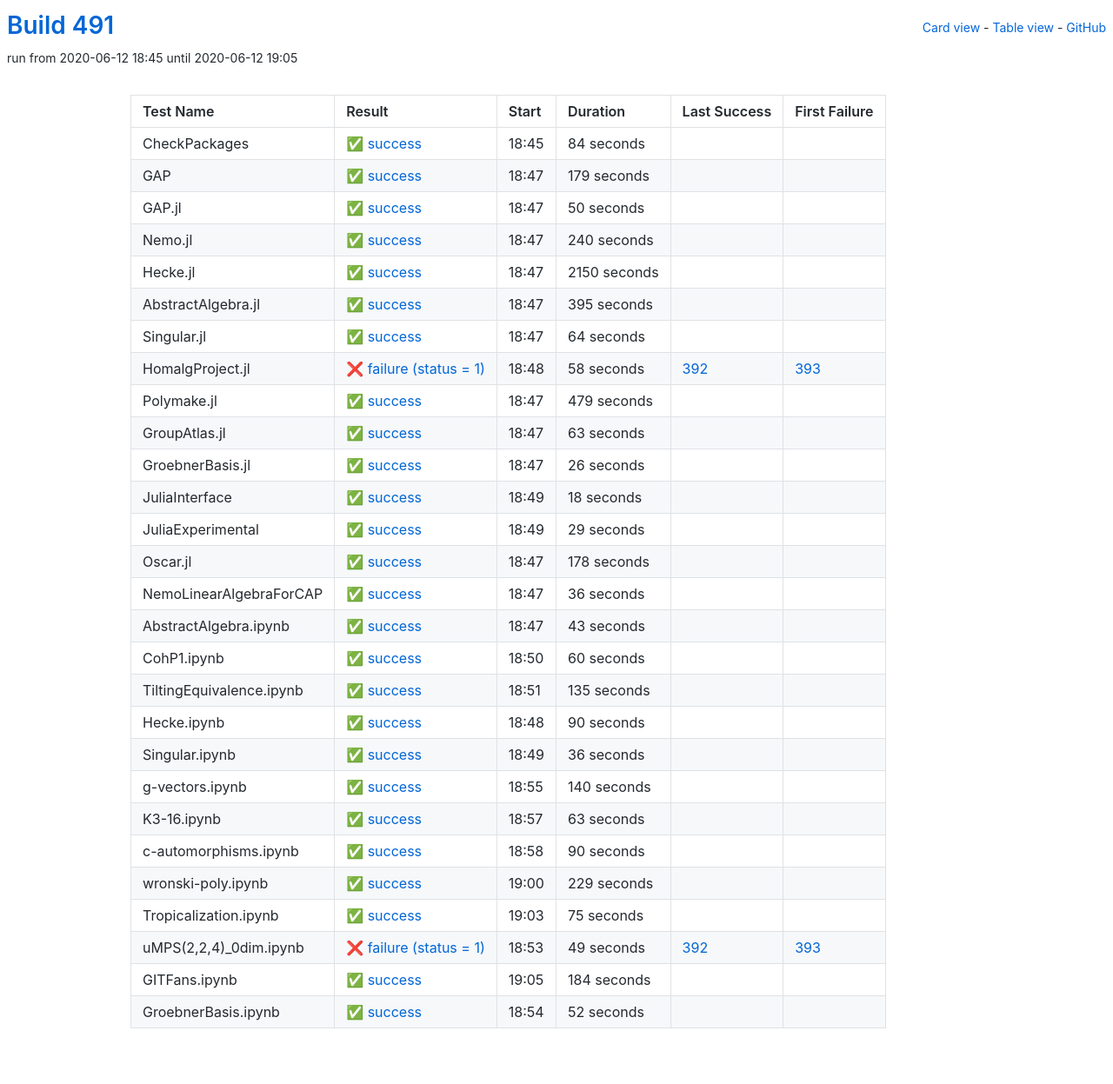
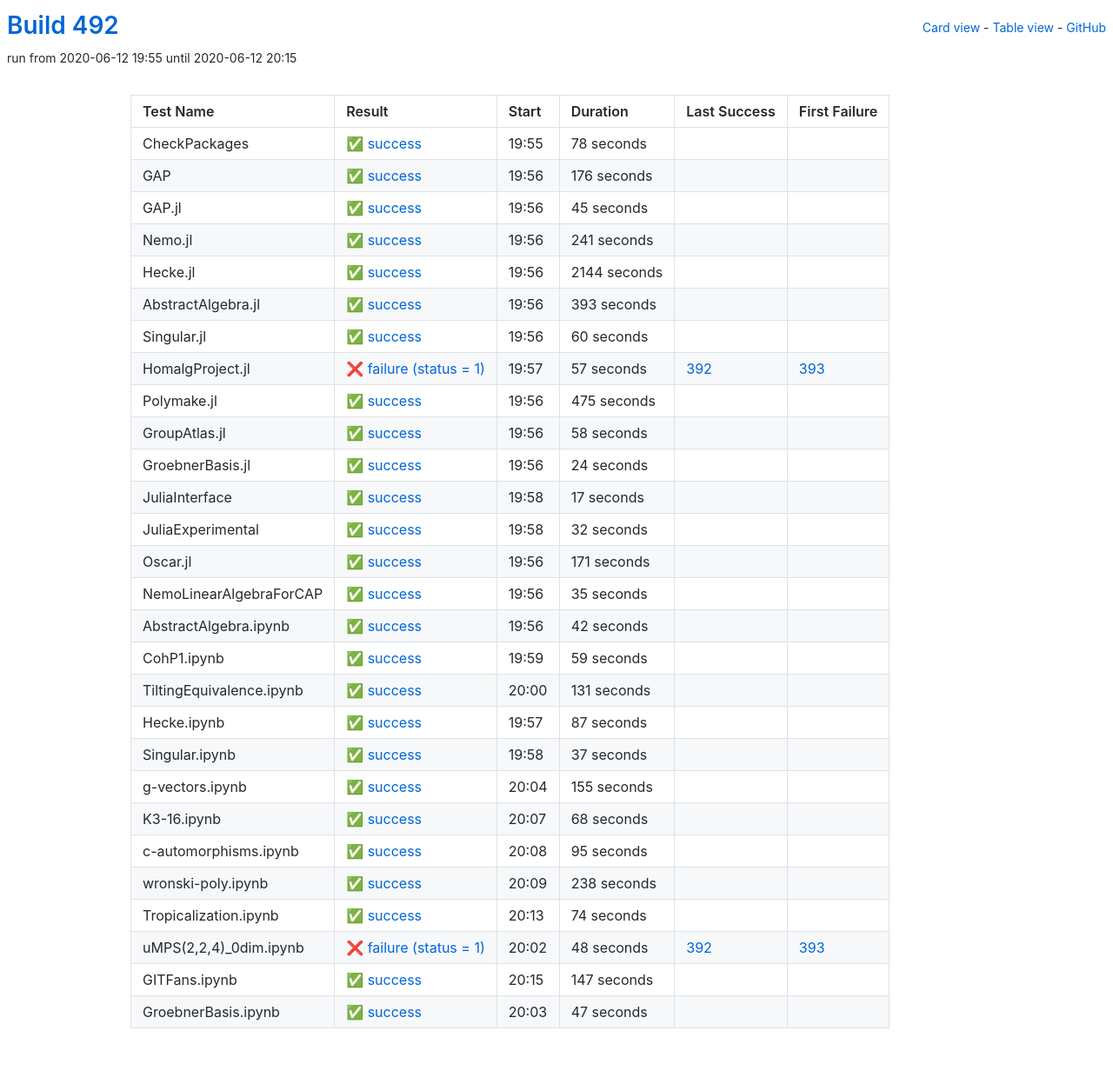
Before and after one commit to oscar-system/oscar-ci-status-1.4, a Jekyll site: the page built from table.html, in a window 1280 px wide. Shown: the whole page at 87% size. Built offline with Jekyll 4.4.1, drawn with Linux system fonts in a browser that asks for light colours.

Commit message:
Build #492

```diff
--- a/_data/ci.yml
+++ b/_data/ci.yml
@@ -1,6 +1,6 @@
 ---
-build: 491
-build_url: https://oscarci.mathematik.uni-kl.de/job/oscar-julia-1.4/491/
+build: 492
+build_url: https://oscarci.mathematik.uni-kl.de/job/oscar-julia-1.4/492/
 job: oscar-julia-1.4
 organization: oscar-system
 repo: oscar-ci-status-1.4
@@ -8,200 +8,80 @@ repourl: https://github.com/oscar-system/oscar-ci-status-1.4
 tests:
 - name: CheckPackages
   id: checkpackages
-  log: https://oscarci.mathematik.uni-kl.de/job/oscar-julia-1.4/491/artifact/logs/build-491/CheckPackages.log
-  start: 2020-06-12 18:45
+  log: https://oscarci.mathematik.uni-kl.de/job/oscar-julia-1.4/492/artifact/logs/build-492/CheckPackages.log
+  start: 2020-06-12 19:55
   success: true
   exitcode: 0
   status: success
-  duration: 84
+  duration: 78
   last_success: false
   last_success_url:
   first_failure: false
   first_failure_url:
 - name: GAP
   id: gap
-  log: https://oscarci.mathematik.uni-kl.de/job/oscar-julia-1.4/491/artifact/logs/build-491/GAP.log
-  start: 2020-06-12 18:47
+  log: https://oscarci.mathematik.uni-kl.de/job/oscar-julia-1.4/492/artifact/logs/build-492/GAP.log
+  start: 2020-06-12 19:56
   success: true
   exitcode: 0
   status: success
-  duration: 179
+  duration: 176
   last_success: false
   last_success_url:
   first_failure: false
   first_failure_url:
 - name: GAP.jl
   id: gap-jl
-  log: https://oscarci.mathematik.uni-kl.de/job/oscar-julia-1.4/491/artifact/logs/build-491/GAP.jl.log
-  start: 2020-06-12 18:47
+  log: https://oscarci.mathematik.uni-kl.de/job/oscar-julia-1.4/492/artifact/logs/build-492/GAP.jl.log
+  start: 2020-06-12 19:56
   success: true
   exitcode: 0
   status: success
-  duration: 50
+  duration: 45
   last_success: false
   last_success_url:
   first_failure: false
   first_failure_url:
 - name: Nemo.jl
   id: nemo-jl
-  log: https://oscarci.mathematik.uni-kl.de/job/oscar-julia-1.4/491/artifact/logs/build-491/Nemo.jl.log
-  start: 2020-06-12 18:47
+  log: https://oscarci.mathematik.uni-kl.de/job/oscar-julia-1.4/492/artifact/logs/build-492/Nemo.jl.log
+  start: 2020-06-12 19:56
   success: true
   exitcode: 0
   status: success
-  duration: 240
+  duration: 241
   last_success: false
   last_success_url:
   first_failure: false
   first_failure_url:
 - name: Hecke.jl
   id: hecke-jl
-  log: https://oscarci.mathematik.uni-kl.de/job/oscar-julia-1.4/491/artifact/logs/build-491/Hecke.jl.log
-  start: 2020-06-12 18:47
+  log: https://oscarci.mathematik.uni-kl.de/job/oscar-julia-1.4/492/artifact/logs/build-492/Hecke.jl.log
+  start: 2020-06-12 19:56
   success: true
   exitcode: 0
   status: success
-  duration: 2150
+  duration: 2144
   last_success: false
   last_success_url:
   first_failure: false
   first_failure_url:
 - name: AbstractAlgebra.jl
   id: abstractalgebra-jl
-  log: https://oscarci.mathematik.uni-kl.de/job/oscar-julia-1.4/491/artifact/logs/build-491/AbstractAlgebra.jl.log
-  start: 2020-06-12 18:47
+  log: https://oscarci.mathematik.uni-kl.de/job/oscar-julia-1.4/492/artifact/logs/build-492/AbstractAlgebra.jl.log
+  start: 2020-06-12 19:56
   success: true
   exitcode: 0
   status: success
-  duration: 395
+  duration: 393
   last_success: false
   last_success_url:
   first_failure: false
   first_failure_url:
 - name: Singular.jl
   id: singular-jl
-  log: https://oscarci.mathematik.uni-kl.de/job/oscar-julia-1.4/491/artifact/logs/build-491/Singular.jl.log
-  start: 2020-06-12 18:47
-  success: true
-  exitcode: 0
-  status: success
-  duration: 64
-  last_success: false
-  last_success_url:
-  first_failure: false
-  first_failure_url:
-- name: HomalgProject.jl
-  id: homalgproject-jl
-  log: https://oscarci.mathematik.uni-kl.de/job/oscar-julia-1.4/491/artifact/logs/build-491/HomalgProject.jl.log
-  start: 2020-06-12 18:48
-  success: false
-  exitcode: 1
-  status: failure
-  duration: 58
-  last_success: 392
-  last_success_url: https://oscarci.mathematik.uni-kl.de/job/oscar-julia-1.4/392/
-  first_failure: 393
-  first_failure_url: https://oscarci.mathematik.uni-kl.de/job/oscar-julia-1.4/393/
-- name: Polymake.jl
-  id: polymake-jl
-  log: https://oscarci.mathematik.uni-kl.de/job/oscar-julia-1.4/491/artifact/logs/build-491/Polymake.jl.log
-  start: 2020-06-12 18:47
-  success: true
-  exitcode: 0
-  status: success
-  duration: 479
-  last_success: false
-  last_success_url:
-  first_failure: false
-  first_failure_url:
-- name: GroupAtlas.jl
-  id: groupatlas-jl
-  log: https://oscarci.mathematik.uni-kl.de/job/oscar-julia-1.4/491/artifact/logs/build-491/GroupAtlas.jl.log
-  start: 2020-06-12 18:47
-  success: true
-  exitcode: 0
-  status: success
-  duration: 63
-  last_success: false
-  last_success_url:
-  first_failure: false
-  first_failure_url:
-- name: GroebnerBasis.jl
-  id: groebnerbasis-jl
-  log: https://oscarci.mathematik.uni-kl.de/job/oscar-julia-1.4/491/artifact/logs/build-491/GroebnerBasis.jl.log
-  start: 2020-06-12 18:47
-  success: true
-  exitcode: 0
-  status: success
-  duration: 26
-  last_success: false
-  last_success_url:
-  first_failure: false
-  first_failure_url:
-- name: JuliaInterface
-  id: juliainterface
-  log: https://oscarci.mathematik.uni-kl.de/job/oscar-julia-1.4/491/artifact/logs/build-491/JuliaInterface.log
-  start: 2020-06-12 18:49
-  success: true
-  exitcode: 0
-  status: success
-  duration: 18
-  last_success: false
-  last_success_url:
-  first_failure: false
-  first_failure_url:
-- name: JuliaExperimental
-  id: juliaexperimental
-  log: https://oscarci.mathematik.uni-kl.de/job/oscar-julia-1.4/491/artifact/logs/build-491/JuliaExperimental.log
-  start: 2020-06-12 18:49
-  success: true
-  exitcode: 0
-  status: success
-  duration: 29
-  last_success: false
-  last_success_url:
-  first_failure: false
-  first_failure_url:
-- name: Oscar.jl
-  id: oscar-jl
-  log: https://oscarci.mathematik.uni-kl.de/job/oscar-julia-1.4/491/artifact/logs/build-491/Oscar.jl.log
-  start: 2020-06-12 18:47
-  success: true
-  exitcode: 0
-  status: success
-  duration: 178
-  last_success: false
-  last_success_url:
-  first_failure: false
-  first_failure_url:
-- name: NemoLinearAlgebraForCAP
-  id: nemolinearalgebraforcap
-  log: https://oscarci.mathematik.uni-kl.de/job/oscar-julia-1.4/491/artifact/logs/build-491/NemoLinearAlgebraForCAP.log
-  start: 2020-06-12 18:47
-  success: true
-  exitcode: 0
-  status: success
-  duration: 36
-  last_success: false
-  last_success_url:
-  first_failure: false
-  first_failure_url:
-- name: AbstractAlgebra.ipynb
-  id: abstractalgebra-ipynb
-  log: https://oscarci.mathematik.uni-kl.de/job/oscar-julia-1.4/491/artifact/logs/build-491/AbstractAlgebra.ipynb.log
-  start: 2020-06-12 18:47
-  success: true
-  exitcode: 0
-  status: success
-  duration: 43
-  last_success: false
-  last_success_url:
-  first_failure: false
-  first_failure_url:
-- name: CohP1.ipynb
-  id: cohp1-ipynb
-  log: https://oscarci.mathematik.uni-kl.de/job/oscar-julia-1.4/491/artifact/logs/build-491/CohP1.ipynb.log
-  start: 2020-06-12 18:50
+  log: https://oscarci.mathematik.uni-kl.de/job/oscar-julia-1.4/492/artifact/logs/build-492/Singular.jl.log
+  start: 2020-06-12 19:56
   success: true
   exitcode: 0
   status: success
@@ -210,134 +90,254 @@ tests:
   last_success_url:
   first_failure: false
   first_failure_url:
-- name: TiltingEquivalence.ipynb
-  id: tiltingequivalence-ipynb
-  log: https://oscarci.mathematik.uni-kl.de/job/oscar-julia-1.4/491/artifact/logs/build-491/TiltingEquivalence.ipynb.log
-  start: 2020-06-12 18:51
+- name: HomalgProject.jl
+  id: homalgproject-jl
+  log: https://oscarci.mathematik.uni-kl.de/job/oscar-julia-1.4/492/artifact/logs/build-492/HomalgProject.jl.log
+  start: 2020-06-12 19:57
+  success: false
+  exitcode: 1
+  status: failure
+  duration: 57
+  last_success: 392
+  last_success_url: https://oscarci.mathematik.uni-kl.de/job/oscar-julia-1.4/392/
+  first_failure: 393
+  first_failure_url: https://oscarci.mathematik.uni-kl.de/job/oscar-julia-1.4/393/
+- name: Polymake.jl
+  id: polymake-jl
+  log: https://oscarci.mathematik.uni-kl.de/job/oscar-julia-1.4/492/artifact/logs/build-492/Polymake.jl.log
+  start: 2020-06-12 19:56
   success: true
   exitcode: 0
   status: success
-  duration: 135
+  duration: 475
+  last_success: false
+  last_success_url:
+  first_failure: false
+  first_failure_url:
+- name: GroupAtlas.jl
+  id: groupatlas-jl
+  log: https://oscarci.mathematik.uni-kl.de/job/oscar-julia-1.4/492/artifact/logs/build-492/GroupAtlas.jl.log
+  start: 2020-06-12 19:56
+  success: true
+  exitcode: 0
+  status: success
+  duration: 58
+  last_success: false
+  last_success_url:
+  first_failure: false
+  first_failure_url:
+- name: GroebnerBasis.jl
+  id: groebnerbasis-jl
+  log: https://oscarci.mathematik.uni-kl.de/job/oscar-julia-1.4/492/artifact/logs/build-492/GroebnerBasis.jl.log
+  start: 2020-06-12 19:56
+  success: true
+  exitcode: 0
+  status: success
+  duration: 24
+  last_success: false
+  last_success_url:
+  first_failure: false
+  first_failure_url:
+- name: JuliaInterface
+  id: juliainterface
+  log: https://oscarci.mathematik.uni-kl.de/job/oscar-julia-1.4/492/artifact/logs/build-492/JuliaInterface.log
+  start: 2020-06-12 19:58
+  success: true
+  exitcode: 0
+  status: success
+  duration: 17
+  last_success: false
+  last_success_url:
+  first_failure: false
+  first_failure_url:
+- name: JuliaExperimental
+  id: juliaexperimental
+  log: https://oscarci.mathematik.uni-kl.de/job/oscar-julia-1.4/492/artifact/logs/build-492/JuliaExperimental.log
+  start: 2020-06-12 19:58
+  success: true
+  exitcode: 0
+  status: success
+  duration: 32
+  last_success: false
+  last_success_url:
+  first_failure: false
+  first_failure_url:
+- name: Oscar.jl
+  id: oscar-jl
+  log: https://oscarci.mathematik.uni-kl.de/job/oscar-julia-1.4/492/artifact/logs/build-492/Oscar.jl.log
+  start: 2020-06-12 19:56
+  success: true
+  exitcode: 0
+  status: success
+  duration: 171
+  last_success: false
+  last_success_url:
+  first_failure: false
+  first_failure_url:
+- name: NemoLinearAlgebraForCAP
+  id: nemolinearalgebraforcap
+  log: https://oscarci.mathematik.uni-kl.de/job/oscar-julia-1.4/492/artifact/logs/build-492/NemoLinearAlgebraForCAP.log
+  start: 2020-06-12 19:56
+  success: true
+  exitcode: 0
+  status: success
+  duration: 35
+  last_success: false
+  last_success_url:
+  first_failure: false
+  first_failure_url:
+- name: AbstractAlgebra.ipynb
+  id: abstractalgebra-ipynb
+  log: https://oscarci.mathematik.uni-kl.de/job/oscar-julia-1.4/492/artifact/logs/build-492/AbstractAlgebra.ipynb.log
+  start: 2020-06-12 19:56
+  success: true
+  exitcode: 0
+  status: success
+  duration: 42
+  last_success: false
+  last_success_url:
+  first_failure: false
+  first_failure_url:
+- name: CohP1.ipynb
+  id: cohp1-ipynb
+  log: https://oscarci.mathematik.uni-kl.de/job/oscar-julia-1.4/492/artifact/logs/build-492/CohP1.ipynb.log
+  start: 2020-06-12 19:59
+  success: true
+  exitcode: 0
+  status: success
+  duration: 59
+  last_success: false
+  last_success_url:
+  first_failure: false
+  first_failure_url:
+- name: TiltingEquivalence.ipynb
+  id: tiltingequivalence-ipynb
+  log: https://oscarci.mathematik.uni-kl.de/job/oscar-julia-1.4/492/artifact/logs/build-492/TiltingEquivalence.ipynb.log
+  start: 2020-06-12 20:00
+  success: true
+  exitcode: 0
+  status: success
+  duration: 131
   last_success: false
   last_success_url:
   first_failure: false
   first_failure_url:
 - name: Hecke.ipynb
   id: hecke-ipynb
-  log: https://oscarci.mathematik.uni-kl.de/job/oscar-julia-1.4/491/artifact/logs/build-491/Hecke.ipynb.log
-  start: 2020-06-12 18:48
+  log: https://oscarci.mathematik.uni-kl.de/job/oscar-julia-1.4/492/artifact/logs/build-492/Hecke.ipynb.log
+  start: 2020-06-12 19:57
   success: true
   exitcode: 0
   status: success
-  duration: 90
+  duration: 87
   last_success: false
   last_success_url:
   first_failure: false
   first_failure_url:
 - name: Singular.ipynb
   id: singular-ipynb
-  log: https://oscarci.mathematik.uni-kl.de/job/oscar-julia-1.4/491/artifact/logs/build-491/Singular.ipynb.log
-  start: 2020-06-12 18:49
+  log: https://oscarci.mathematik.uni-kl.de/job/oscar-julia-1.4/492/artifact/logs/build-492/Singular.ipynb.log
+  start: 2020-06-12 19:58
   success: true
   exitcode: 0
   status: success
-  duration: 36
+  duration: 37
   last_success: false
   last_success_url:
   first_failure: false
   first_failure_url:
 - name: g-vectors.ipynb
   id: g-vectors-ipynb
-  log: https://oscarci.mathematik.uni-kl.de/job/oscar-julia-1.4/491/artifact/logs/build-491/g-vectors.ipynb.log
-  start: 2020-06-12 18:55
+  log: https://oscarci.mathematik.uni-kl.de/job/oscar-julia-1.4/492/artifact/logs/build-492/g-vectors.ipynb.log
+  start: 2020-06-12 20:04
   success: true
   exitcode: 0
   status: success
-  duration: 140
+  duration: 155
   last_success: false
   last_success_url:
   first_failure: false
   first_failure_url:
 - name: K3-16.ipynb
   id: k3-16-ipynb
-  log: https://oscarci.mathematik.uni-kl.de/job/oscar-julia-1.4/491/artifact/logs/build-491/K3-16.ipynb.log
-  start: 2020-06-12 18:57
+  log: https://oscarci.mathematik.uni-kl.de/job/oscar-julia-1.4/492/artifact/logs/build-492/K3-16.ipynb.log
+  start: 2020-06-12 20:07
   success: true
   exitcode: 0
   status: success
-  duration: 63
+  duration: 68
   last_success: false
   last_success_url:
   first_failure: false
   first_failure_url:
 - name: c-automorphisms.ipynb
   id: c-automorphisms-ipynb
-  log: https://oscarci.mathematik.uni-kl.de/job/oscar-julia-1.4/491/artifact/logs/build-491/c-automorphisms.ipynb.log
-  start: 2020-06-12 18:58
+  log: https://oscarci.mathematik.uni-kl.de/job/oscar-julia-1.4/492/artifact/logs/build-492/c-automorphisms.ipynb.log
+  start: 2020-06-12 20:08
   success: true
   exitcode: 0
   status: success
-  duration: 90
+  duration: 95
   last_success: false
   last_success_url:
   first_failure: false
   first_failure_url:
 - name: wronski-poly.ipynb
   id: wronski-poly-ipynb
-  log: https://oscarci.mathematik.uni-kl.de/job/oscar-julia-1.4/491/artifact/logs/build-491/wronski-poly.ipynb.log
-  start: 2020-06-12 19:00
+  log: https://oscarci.mathematik.uni-kl.de/job/oscar-julia-1.4/492/artifact/logs/build-492/wronski-poly.ipynb.log
+  start: 2020-06-12 20:09
   success: true
   exitcode: 0
   status: success
-  duration: 229
+  duration: 238
   last_success: false
   last_success_url:
   first_failure: false
   first_failure_url:
 - name: Tropicalization.ipynb
   id: tropicalization-ipynb
-  log: https://oscarci.mathematik.uni-kl.de/job/oscar-julia-1.4/491/artifact/logs/build-491/Tropicalization.ipynb.log
-  start: 2020-06-12 19:03
+  log: https://oscarci.mathematik.uni-kl.de/job/oscar-julia-1.4/492/artifact/logs/build-492/Tropicalization.ipynb.log
+  start: 2020-06-12 20:13
   success: true
   exitcode: 0
   status: success
-  duration: 75
+  duration: 74
   last_success: false
   last_success_url:
   first_failure: false
   first_failure_url:
 - name: uMPS(2,2,4)_0dim.ipynb
   id: umps-2-2-4-0dim-ipynb
-  log: https://oscarci.mathematik.uni-kl.de/job/oscar-julia-1.4/491/artifact/logs/build-491/uMPS-2-2-4-_0dim.ipynb.log
-  start: 2020-06-12 18:53
+  log: https://oscarci.mathematik.uni-kl.de/job/oscar-julia-1.4/492/artifact/logs/build-492/uMPS-2-2-4-_0dim.ipynb.log
+  start: 2020-06-12 20:02
   success: false
   exitcode: 1
   status: failure
-  duration: 49
+  duration: 48
   last_success: 392
   last_success_url: https://oscarci.mathematik.uni-kl.de/job/oscar-julia-1.4/392/
   first_failure: 393
   first_failure_url: https://oscarci.mathematik.uni-kl.de/job/oscar-julia-1.4/393/
 - name: GITFans.ipynb
   id: gitfans-ipynb
-  log: https://oscarci.mathematik.uni-kl.de/job/oscar-julia-1.4/491/artifact/logs/build-491/GITFans.ipynb.log
-  start: 2020-06-12 19:05
+  log: https://oscarci.mathematik.uni-kl.de/job/oscar-julia-1.4/492/artifact/logs/build-492/GITFans.ipynb.log
+  start: 2020-06-12 20:15
   success: true
   exitcode: 0
   status: success
-  duration: 184
+  duration: 147
   last_success: false
   last_success_url:
   first_failure: false
   first_failure_url:
 - name: GroebnerBasis.ipynb
   id: groebnerbasis-ipynb
-  log: https://oscarci.mathematik.uni-kl.de/job/oscar-julia-1.4/491/artifact/logs/build-491/GroebnerBasis.ipynb.log
-  start: 2020-06-12 18:54
+  log: https://oscarci.mathematik.uni-kl.de/job/oscar-julia-1.4/492/artifact/logs/build-492/GroebnerBasis.ipynb.log
+  start: 2020-06-12 20:03
   success: true
   exitcode: 0
   status: success
-  duration: 52
+  duration: 47
   last_success: false
   last_success_url:
   first_failure: false
```
Also changed, not shown: README.md.
